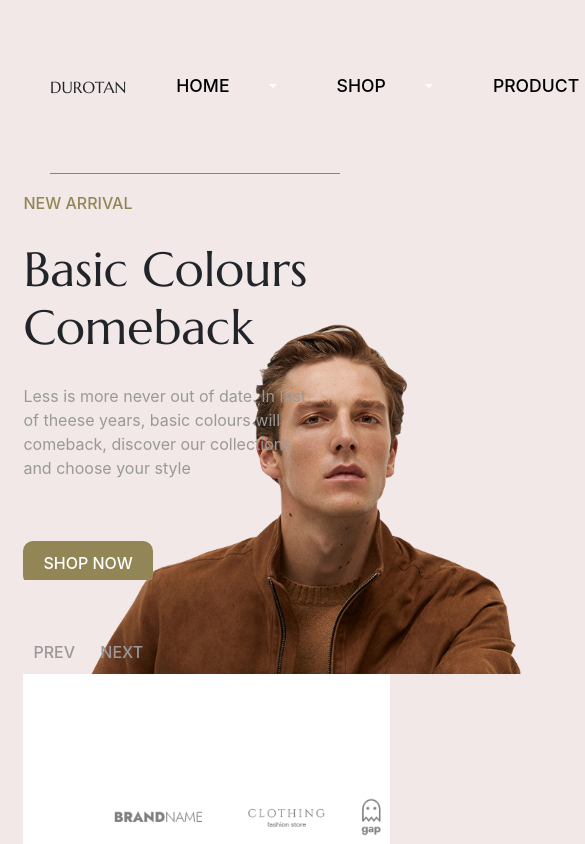
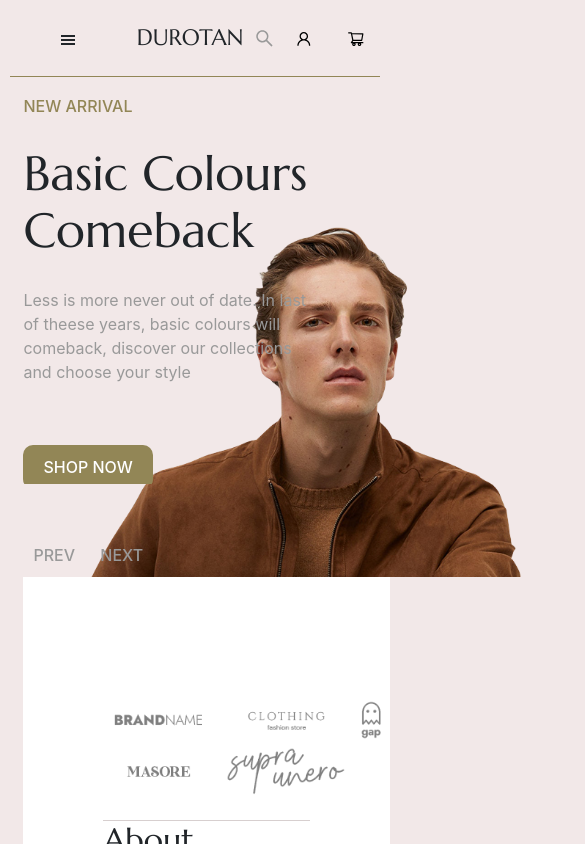
Before and after one commit to Kiril-Pavlov/durotan-landing-page, a React (Create React App) app: page / in a window 390 px wide. Shown: the top 844 px of the page, 585 px wide, since content can reach past the window. Built offline with nearby package versions, Linux system fonts and the light colour scheme; the HTML template or start-up script is replaced by a standard one.

Commit message:
show and hide for responsive navbar

```diff
--- a/src/components/Navbar/Navbar.css
+++ b/src/components/Navbar/Navbar.css
@@ -2,10 +2,16 @@
   display: flex;
   flex-direction: row;
   grid-gap: 10px;
+  align-items: center;
   justify-content: space-between;
   border-bottom: 1px solid var(--primary-color);
   /* padding: 65px 0px 60px 0px; */
   margin: 0px 50px;
+}
+
+.hamburger-button{
+  display: none;
+  padding: 0px 50px;
 }
 
 .navbar-title {
@@ -13,6 +19,7 @@
   display: flex;
   align-items: center;
   justify-content: center;
+  font-size: 2rem;
   /* padding: 65px 0px 60px 0px; */
 }
 
@@ -33,8 +40,22 @@
   background-color: transparent;
 }
 
+.navbar-icon-link{
+  padding: 65px 20px 60px 20px;
+  text-decoration: none;
+  color: #000;
+  text-transform: uppercase;
+  font-weight: 500;
+  transition: all 0.5s;
+  background-color: transparent;
+}
+
 .navbar-link:hover {
   color: var(--primary-color);
+}
+
+.navbar-languages {
+  padding: 65px 0px 60px 0px;
 }
 
 .navbar-icons {
@@ -42,14 +63,13 @@
   grid-gap: 20px;
   font-size: 1.3rem;
   color: var(--gray-color);
+  align-items: center;
+  justify-content: center;
   /* padding: 65px 0px 60px 0px; */
 }
-.navbar-languages {
-  padding: 65px 0px 60px 0px;
-}
 .navbar-searchBtn {
-  position: relative;
-  height: 100%;
+  display: flex;
+  align-self: center;
 }
 .dropDownContainer {
   display: grid;
@@ -92,3 +112,36 @@ li {
   list-style-type: none;
   padding: 0;
 }
+
+@media screen and (max-width: 991px) {
+  .navbar-container {
+    margin: 0px 10px;
+  }
+
+  .hamburger-button{
+    display: block;
+  }
+
+  .navbar-links {
+    display: none;
+  }
+
+  .navbar-languages {
+    display: none;
+  }
+
+  .navbar-title {
+    font-size: 1.4rem;
+  }
+
+  .navbar-icon-link{
+    padding: 25px 0px 25px 0px;
+    text-decoration: none;
+    color: #000;
+    text-transform: uppercase;
+    font-weight: 500;
+    transition: all 0.5s;
+    background-color: transparent;
+  }
+
+}
--- a/src/components/Navbar/Navbar.jsx
+++ b/src/components/Navbar/Navbar.jsx
@@ -7,6 +7,8 @@ import {
   AiOutlineUser,
   AiOutlineShoppingCart,
 } from "react-icons/ai";
+import {GiHamburgerMenu} from "react-icons/gi"
+
 import Dropdown from "react-bootstrap/Dropdown";
 import "./Navbar.css";
 import brandNameLogo from "..//../assets/brand-name-logo.png";
@@ -29,25 +31,12 @@ const Navbar = () => {
     setOpenSearch(true);
   }
 
-  {
-    /* <nav className="navbar-container">
-
-        <div className="navbar-links">
-
-
-
-
-
-        </div>
-
-        </nav>
-
-      {openCart && <Cart />}
-    */
-  }
 
   return (
     <nav className="navbar-container">
+      <div className="hamburger-button">
+        <GiHamburgerMenu />
+      </div>
       <div className="navbar-title">DUROTAN </div>
       <div className="navbar-links">
         <Dropdown className="d-inline mx-2 ">
@@ -500,15 +489,15 @@ const Navbar = () => {
       <div className="navbar-languages">EN FR</div>
       <div className="navbar-icons">
         <AiOutlineSearch
-          className="navbar-searchBtn"
+
           onClick={() => handleSearchClick()}
         />
 
-        <Link to="/contact" className="navbar-link">
+        <Link to="/contact" className="navbar-icon-link">
           <AiOutlineUser />
         </Link>
 
-        <Link to="/cart" className="navbar-link">
+        <Link to="/cart" className="navbar-icon-link">
           <AiOutlineShoppingCart />
         </Link>
       </div>
```
